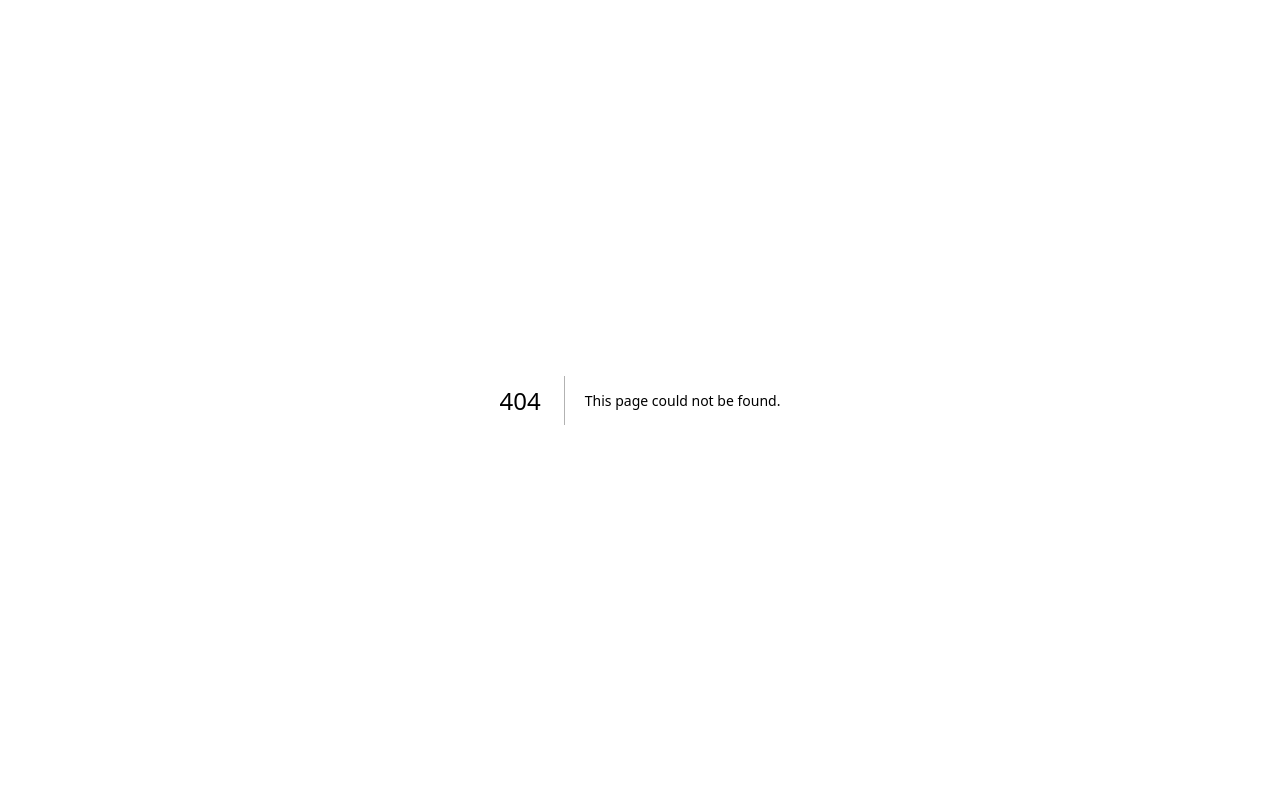
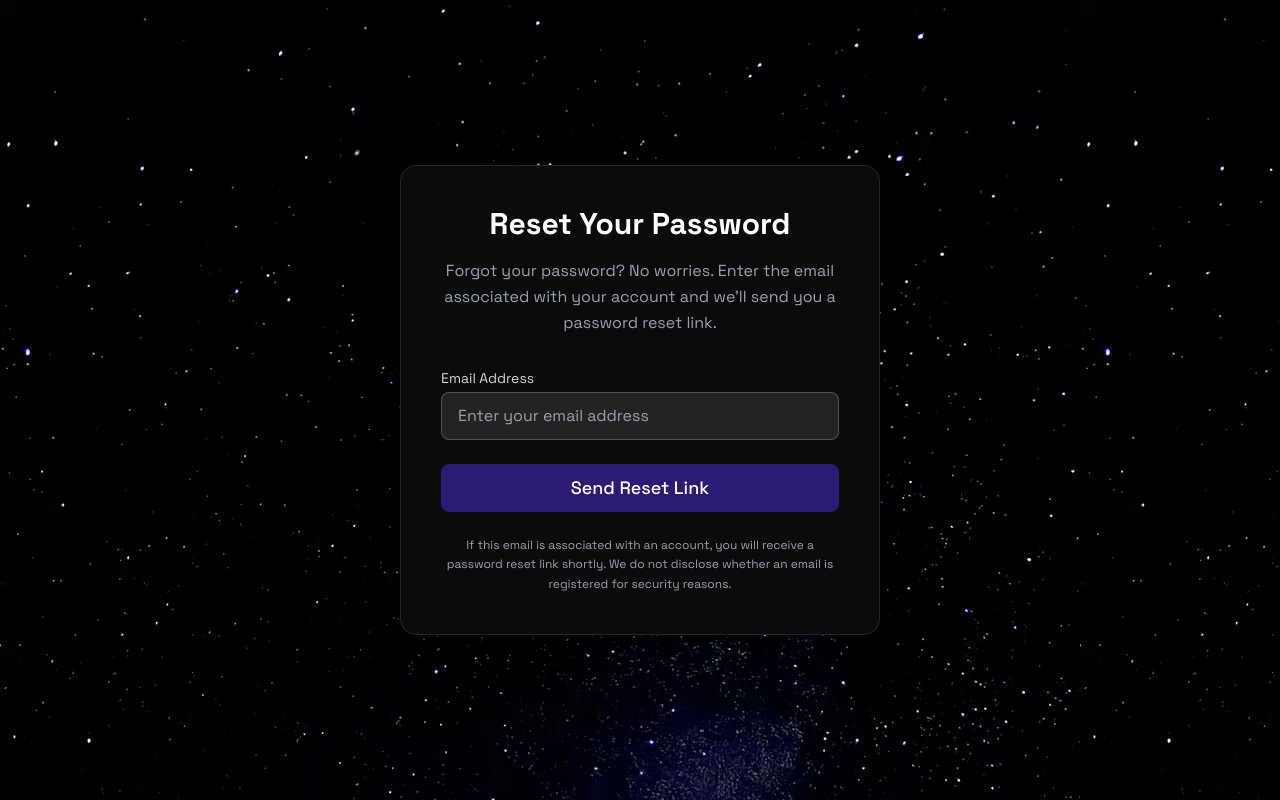
Before and after one commit to Ahmedyehia60/readverse, a Next.js app: page /ForgetPassword in a window 1280 px wide. Before the commit this address had no page. Built offline with nearby package versions, Linux system fonts and the light colour scheme.

Commit message:
remember me

```diff
--- /dev/null
+++ b/app/ForgetPassword/page.tsx
@@ -0,0 +1,76 @@
+"use client";
+
+import { useState } from "react";
+import { Button } from "@/components/ui/button";
+import { toast } from "sonner";
+
+export default function ForgotPassword() {
+  const [email, setEmail] = useState("");
+
+  const handleSubmit = async (e: React.FormEvent) => {
+    e.preventDefault();
+    toast.success(
+      "If this email is registered, a reset link has been sent to your inbox."
+    );
+  };
+
+  return (
+    <div className="min-h-screen flex items-center justify-center bg-[#0d1a2d] px-4"    style={{
+          backgroundImage: "url('/Images/login-bg.jpg')",
+        }}>
+
+      <form
+        onSubmit={handleSubmit}
+        className="
+          bg-[#0b0b0b]
+          p-10
+          rounded-2xl
+          w-full
+          max-w-[480px]
+          border border-white/10
+          shadow-[0_0_25px_rgba(0,0,0,0.4)]
+        "
+      >
+        <h2 className="text-white text-3xl font-bold text-center mb-4">
+          Reset Your Password
+        </h2>
+
+        <p className="text-gray-400 text-center mb-8 leading-relaxed">
+          Forgot your password? No worries.
+          Enter the email associated with your account and we&apos;ll send you a
+          password reset link.
+        </p>
+
+        <label className="text-gray-300 text-sm mb-1 block">
+          Email Address
+        </label>
+
+        <input
+          type="email"
+          className="
+            w-full h-12 mb-6 px-4 rounded-md
+            bg-white/10 text-white
+            border border-white/20
+            placeholder:text-gray-400
+            focus:outline-none
+            focus:ring-2
+            focus:ring-blue-900
+          "
+          placeholder="Enter your email address"
+          required
+          onChange={(e) => setEmail(e.target.value)}
+        />
+
+        <Button className="w-full h-12 text-lg bg-[#2B1B72] hover:bg-[#3d257f] text-white">
+          Send Reset Link
+        </Button>
+
+        <p className="text-gray-400 text-xs mt-6 text-center leading-relaxed">
+          If this email is associated with an account,
+          you will receive a password reset link shortly.
+          We do not disclose whether an email is registered for security reasons.
+        </p>
+      </form>
+    </div>
+  );
+}
--- a/app/Login/page.tsx
+++ b/app/Login/page.tsx
@@ -31,6 +31,7 @@ function Page() {
   const router = useRouter();
   const searchParams = useSearchParams();
   const errorType = searchParams.get("error");
+  const [rememberMe, setRememberMe] = useState(false);
 
   //================== Handle Submit =======================
 
@@ -41,6 +42,7 @@ function Page() {
       redirect: false,
       email,
       password,
+      rememberMe,
     });
     if (res?.ok) {
       router.push("/");
@@ -120,7 +122,7 @@ function Page() {
 
           <CardContent className="px-0 max-w-[450px] mx-auto">
             <form className="flex flex-col gap-5" onSubmit={handelSubmit}>
-              {/* Email */}
+              {/* =================================Email =========================================*/}
               <div className="flex flex-col gap-1.5">
                 <label
                   className={`${spaceGrotesk.className} text-sm text-gray-300`}
@@ -140,7 +142,7 @@ function Page() {
                 />
               </div>
 
-              {/* Password */}
+              {/*============================= Password============================= */}
               <div className="flex flex-col gap-1.5">
                 <label
                   className={`text-sm text-gray-300 ${spaceGrotesk.className}`}
@@ -166,6 +168,29 @@ function Page() {
               >
                 Sign In
               </Button>
+
+              <Link
+                href="/ForgetPassword"
+                className="text-blue-500 hover:underline text-sm    font-medium"
+              >
+                Forget password?
+              </Link>
+
+              <div className="flex items-center  gap-2 mt-1">
+                <input
+                  type="checkbox"
+                  id="rememberMe"
+                  checked={rememberMe}
+                  onChange={(e) => setRememberMe(e.target.checked)}
+                  className="w-4 h-4 accent-blue-900"
+                />
+                <label
+                  htmlFor="rememberMe"
+                  className={`text-sm text-gray-300 ${spaceGrotesk.className}`}
+                >
+                  Remember Me
+                </label>
+              </div>
             </form>
 
             <Separator className="my-6 bg-white/20" />
--- a/app/api/auth/[...nextauth]/route.ts
+++ b/app/api/auth/[...nextauth]/route.ts
@@ -41,6 +41,7 @@ export const authOptions: NextAuthOptions = {
       credentials: {
         email: {},
         password: {},
+        rememberMe: { label: "Remember Me", type: "checkbox" },
       },
 
       //================== Authorize =======================
@@ -63,6 +64,7 @@ export const authOptions: NextAuthOptions = {
             id: user._id.toString(),
             email: user.email,
             name: user.name,
+            rememberMe: credentials?.rememberMe === "true",
           };
         } catch (error) {
           console.error("Authorization Error:", error);
@@ -131,10 +133,18 @@ export const authOptions: NextAuthOptions = {
         token.email = user.email;
         token.name = user.name;
         token.picture = user.image ?? token.picture;
+
+        token.rememberMe = user.rememberMe ?? false;
+
+        if (token.rememberMe) {
+          token.exp = Math.floor(Date.now() / 1000) + 60 * 60 * 24 * 30;
+        } else {
+          token.exp = Math.floor(Date.now() / 1000) + 60 * 60 * 24;
+        }
       }
+
       return token;
     },
-
     //================== Session Callback =======================
     async session({ session, token }) {
       if (token) {
--- a/components/UserButton.tsx
+++ b/components/UserButton.tsx
@@ -29,7 +29,7 @@ const UserButton = () => {
   };
   return (
     <nav>
-      {session ? (
+      {session && (
         <DropdownMenu modal={false}>
           <DropdownMenuTrigger className="outline-none relative float-right p-4 md:p-8">
             <div className="flex gap-4 items-center">
@@ -51,15 +51,6 @@ const UserButton = () => {
             </DropdownMenuItem>
           </DropdownMenuContent>
         </DropdownMenu>
-      ) : (
-        <div className="flex justify-end p-4 gap-4">
-          <Button>
-            <Link href="Login">Sign in</Link>
-          </Button>
-          <Button>
-            <Link href="SignUp">Sign up</Link>
-          </Button>
-        </div>
       )}
     </nav>
   );
--- a/models/users.ts
+++ b/models/users.ts
@@ -38,6 +38,7 @@ const UserSchema: Schema<IUser> = new mongoose.Schema(
       required: false,
       default: "credentials",
     },
+
   },
   {
     timestamps: true,
--- a/next-auth.d.ts
+++ b/next-auth.d.ts
@@ -7,6 +7,7 @@ declare module "next-auth" {
       name: string;
       email: string;
       image?: string;
+      rememberMe?: boolean;
     };
   }
 
@@ -15,6 +16,7 @@ declare module "next-auth" {
     name: string;
     email: string;
     // image?: string;
+    rememberMe?: boolean;
   }
 }
 
@@ -24,5 +26,6 @@ declare module "next-auth/jwt" {
     name: string;
     email: string;
     picture?: string;
+    rememberMe?: boolean;
   }
 }
--- a/package.json
+++ b/package.json
@@ -18,6 +18,7 @@
     "bcryptjs": "^3.0.3",
     "class-variance-authority": "^0.7.1",
     "clsx": "^2.1.1",
+    "framer-motion": "^12.23.24",
     "lucide-react": "^0.554.0",
     "mongodb": "^6.21.0",
     "mongoose": "^8.20.1",
```
Also changed, not shown: 1 other file (tests, documents, lock files or other folders).
